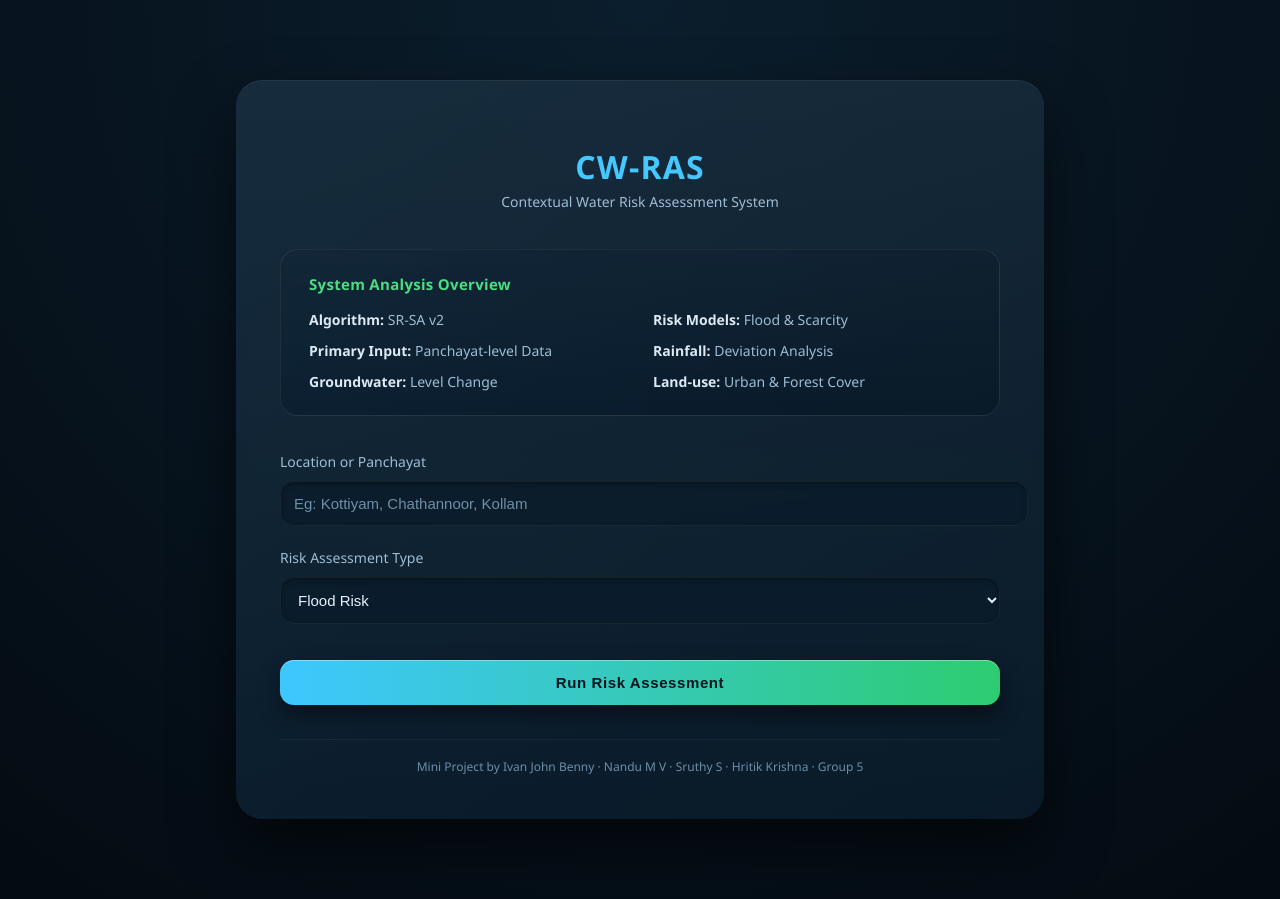
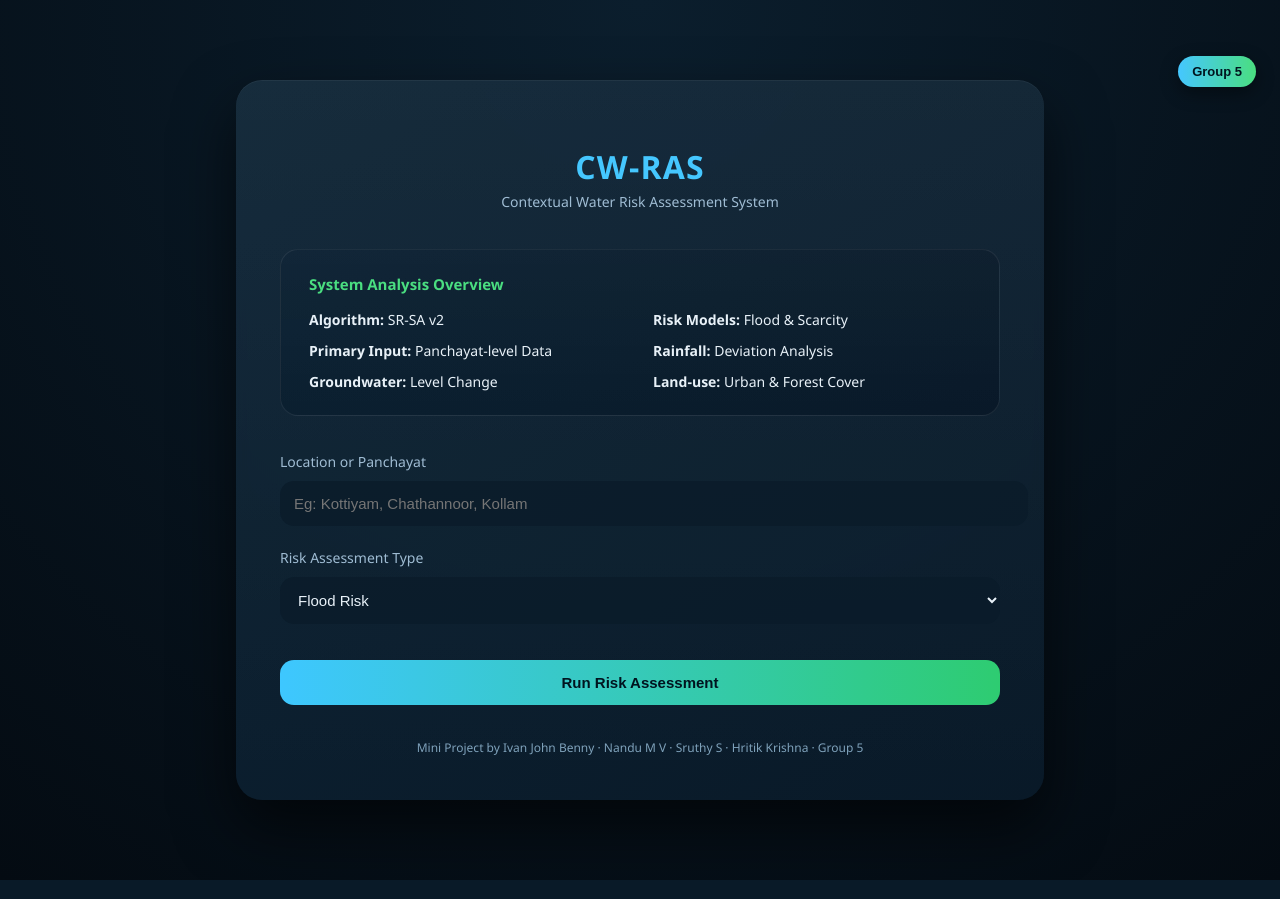
Before and after one commit to hrit-tik/CWRAS, a Flask app: page / in a window 1280 px wide. Run offline with Flask 3, Linux system fonts and the light colour scheme.

Commit message:
Group 5 details

```diff
--- a/templates/index.html
+++ b/templates/index.html
@@ -12,6 +12,49 @@
             color: #e8f1f8;
         }
 
+        /* ---------- GROUP BUTTON ---------- */
+        .group-wrapper {
+            position: fixed;
+            top: 20px;
+            right: 24px;
+            z-index: 100;
+        }
+
+        .group-btn {
+            padding: 8px 14px;
+            border-radius: 18px;
+            border: none;
+            cursor: pointer;
+            font-size: 13px;
+            font-weight: 600;
+            color: #00141f;
+            background: linear-gradient(to right, #45c7ff, #4ade80);
+            box-shadow: 0 6px 18px rgba(0,0,0,0.4);
+        }
+
+        .group-box {
+            display: none;
+            margin-top: 10px;
+            width: 280px;
+            padding: 18px;
+            border-radius: 18px;
+            background:
+                linear-gradient(180deg, rgba(255,255,255,0.04), rgba(255,255,255,0)),
+                linear-gradient(145deg, rgba(11,33,51,0.95), rgba(8,24,39,0.95));
+            box-shadow: 0 18px 40px rgba(0,0,0,0.6);
+            font-size: 13px;
+            line-height: 1.6;
+        }
+
+        .group-box strong {
+            color: #4ade80;
+        }
+
+        .group-wrapper:hover .group-box {
+            display: block;
+        }
+
+        /* ---------- MAIN CARD ---------- */
         .card {
             max-width: 720px;
             margin: 80px auto;
@@ -42,7 +85,6 @@
             margin-bottom: 38px;
         }
 
-        /* Overview box */
         .overview {
             border: 1px solid rgba(255,255,255,0.08);
             border-radius: 18px;
@@ -51,15 +93,12 @@
             background:
                 linear-gradient(180deg, rgba(255,255,255,0.025), rgba(255,255,255,0)),
                 linear-gradient(145deg, rgba(11,33,51,0.85), rgba(8,24,39,0.85));
-            backdrop-filter: blur(4px);
-            -webkit-backdrop-filter: blur(4px);
         }
 
         .overview h3 {
             margin: 0 0 16px 0;
             color: #4ade80;
             font-size: 15px;
-            letter-spacing: 0.3px;
         }
 
         .overview-grid {
@@ -67,11 +106,6 @@
             grid-template-columns: repeat(auto-fit, minmax(240px, 1fr));
             gap: 12px 26px;
             font-size: 14px;
-            color: #dce9f3;
-        }
-
-        .overview-grid span {
-            color: #9fbcd3;
         }
 
         label {
@@ -90,101 +124,73 @@
             font-size: 15px;
         }
 
-        /* Liquid glass inputs */
         input, select {
             background: rgba(10,27,42,0.75);
             color: #e8f1f8;
-            outline: none;
-            box-shadow:
-                inset 0 0 0 1px rgba(255,255,255,0.06),
-                inset 0 2px 6px rgba(0,0,0,0.4);
-            transition: background 0.25s ease, box-shadow 0.25s ease;
-            backdrop-filter: blur(4px);
-            -webkit-backdrop-filter: blur(4px);
         }
 
-        input::placeholder {
-            color: #6f8fa6;
-        }
-
-        /*Glow reduce */
-        input:focus, select:focus {
-            background: rgba(10,27,42,0.85);
-            box-shadow:
-                inset 0 0 0 1px rgba(69,199,255,0.6),
-                inset 0 2px 8px rgba(0,0,0,0.5);
-        }
-
-        /* Button */
         button {
             margin-top: 36px;
             background: linear-gradient(to right, #3ec7ff, #2ecc71);
             color: #00141f;
             font-weight: 700;
             cursor: pointer;
-            letter-spacing: 0.6px;
-            box-shadow:
-                0 10px 22px rgba(0,0,0,0.45),
-                inset 0 1px 0 rgba(255,255,255,0.35);
-            transition: transform 0.2s ease, box-shadow 0.2s ease, opacity 0.2s ease;
-        }
-
-        button:hover {
-            transform: translateY(-1px);
-            box-shadow:
-                0 14px 28px rgba(0,0,0,0.55),
-                inset 0 1px 0 rgba(255,255,255,0.4);
-            opacity: 0.98;
         }
 
         .error {
             margin-top: 20px;
             text-align: center;
             color: #f87171;
-            font-size: 14px;
         }
 
         .footer {
             text-align: center;
             margin-top: 34px;
-            padding-top: 18px;
             font-size: 12px;
             color: #7fa2bb;
-            border-top: 1px solid rgba(255,255,255,0.06);
-            opacity: 0.85;
         }
     </style>
 </head>
 
 <body>
 
+<!-- GROUP 5 BUTTON -->
+<div class="group-wrapper">
+    <button class="group-btn">Group 5</button>
+    <div class="group-box">
+        <strong>Group Members</strong><br>
+        NANDU M V (PRN23CS099)<br>
+        SRUTHI S (PRN23CS121)<br>
+        HRITIK KRISHNA (PRN23CS071)<br>
+        IVAN JOHN BENNY (PRN23CS074)
+        <br><br>
+        <strong>Under the guidance of</strong><br>
+        Sijimol K<br>
+        Assistant Professor<br>
+        Department of Computer Science & Engineering<br>
+        College of Engineering, Perumon
+    </div>
+</div>
+
 <div class="card">
     <h1>CW-RAS</h1>
     <div class="subtitle">Contextual Water Risk Assessment System</div>
 
-    <!-- System Analysis Overview -->
     <div class="overview">
         <h3>System Analysis Overview</h3>
         <div class="overview-grid">
-            <div><strong>Algorithm:</strong> <span>SR-SA v2</span></div>
-            <div><strong>Risk Models:</strong> <span>Flood & Scarcity</span></div>
-            <div><strong>Primary Input:</strong> <span>Panchayat-level Data</span></div>
-            <div><strong>Rainfall:</strong> <span>Deviation Analysis</span></div>
-            <div><strong>Groundwater:</strong> <span>Level Change</span></div>
-            <div><strong>Land-use:</strong> <span>Urban & Forest Cover</span></div>
+            <div><strong>Algorithm:</strong> SR-SA v2</div>
+            <div><strong>Risk Models:</strong> Flood & Scarcity</div>
+            <div><strong>Primary Input:</strong> Panchayat-level Data</div>
+            <div><strong>Rainfall:</strong> Deviation Analysis</div>
+            <div><strong>Groundwater:</strong> Level Change</div>
+            <div><strong>Land-use:</strong> Urban & Forest Cover</div>
         </div>
     </div>
 
-    <!-- FORM (FUNCTIONALITY UNCHANGED) -->
     <form method="POST">
-
         <label>Location or Panchayat</label>
-        <input
-            type="text"
-            name="panchayat"
-            placeholder="Eg: Kottiyam, Chathannoor, Kollam"
-            required
-        >
+        <input type="text" name="panchayat" placeholder="Eg: Kottiyam, Chathannoor, Kollam" required>
 
         <label>Risk Assessment Type</label>
         <select name="risk_type" required>
```
Also changed, not shown: templates/dashboard.html (line endings or trailing spaces).
